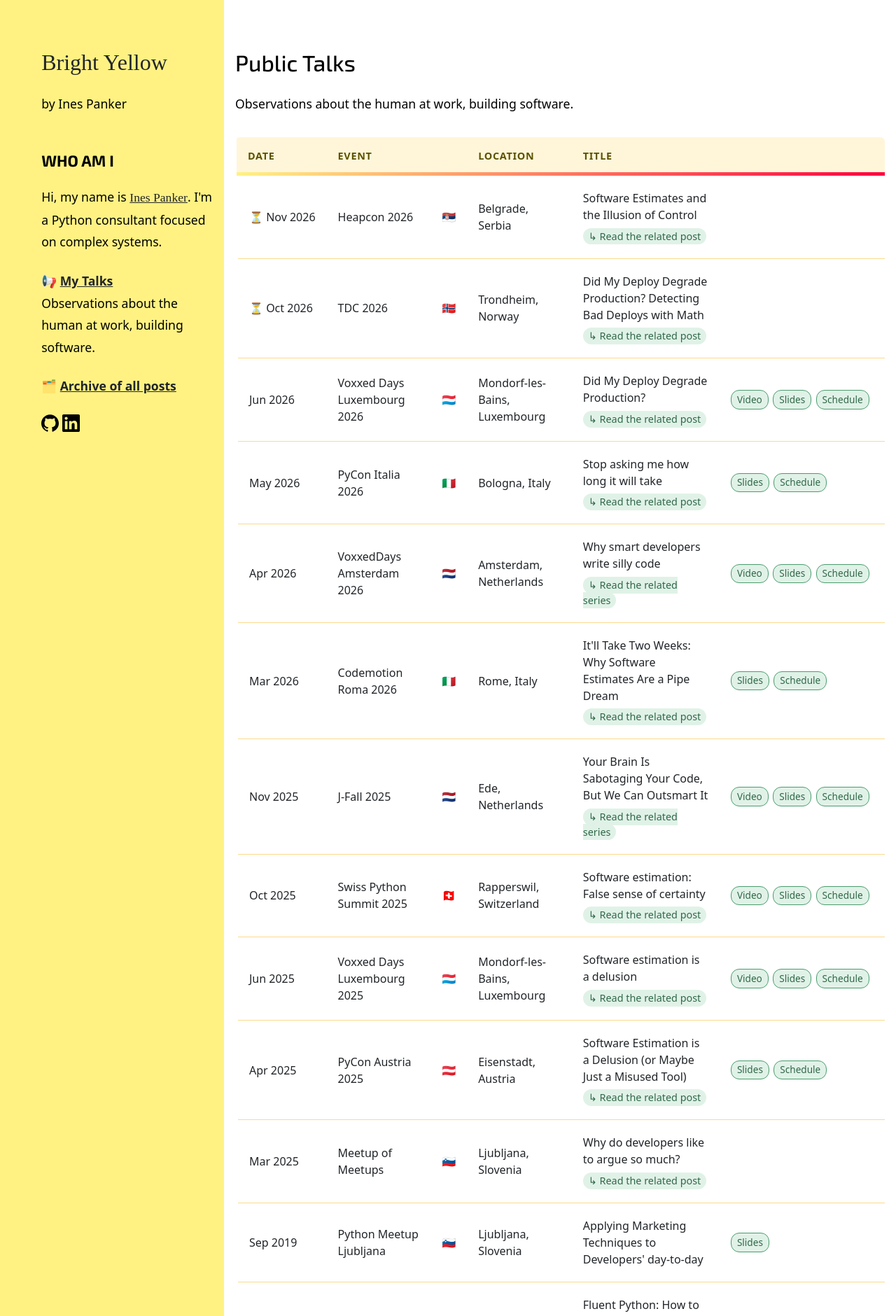
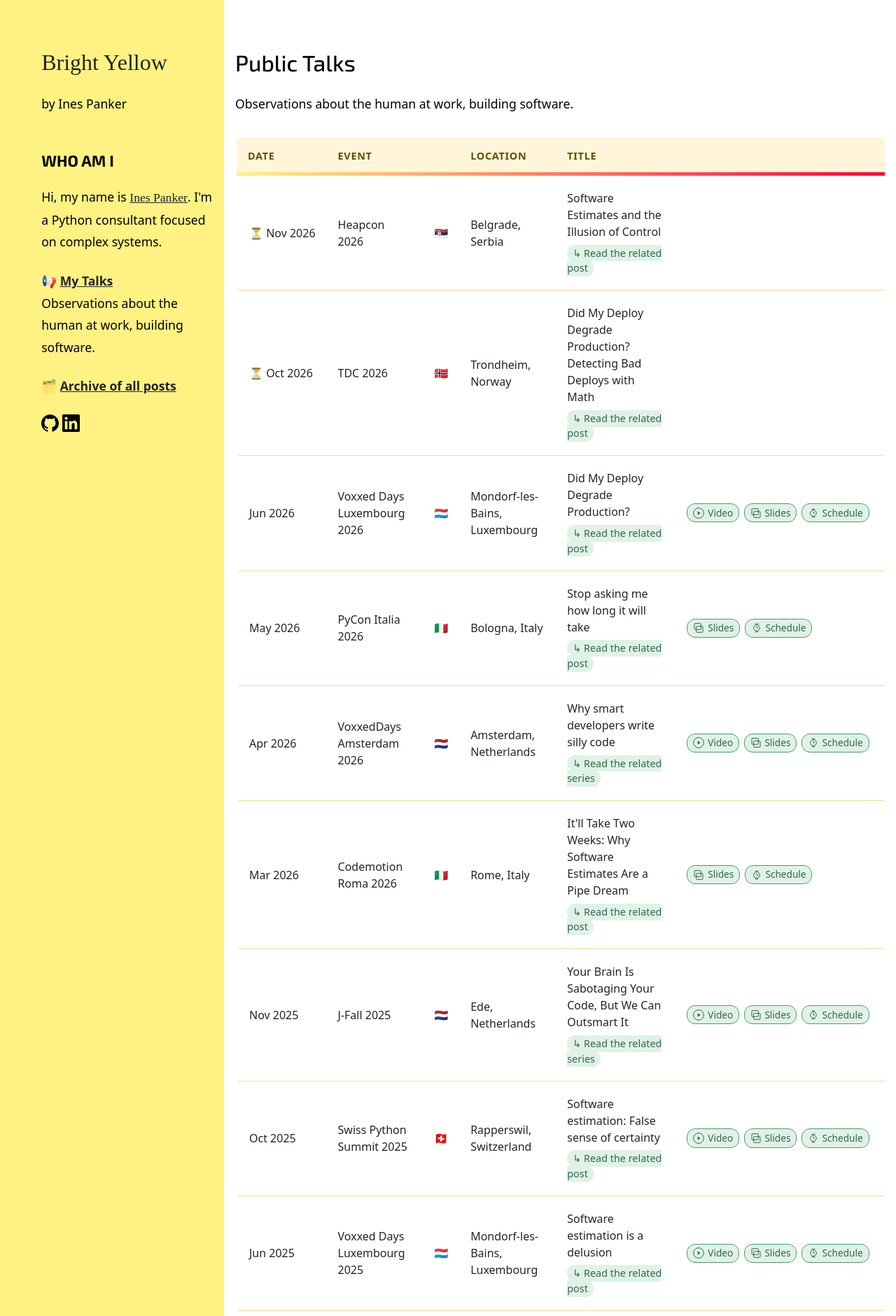
Before and after one commit to inesp/inesp.github.io, a Jekyll site: the page built from talks.html, in a window 1280 px wide. Shown: the top 1880 px of the page at 70% size. Built offline with Jekyll 4.4.1, drawn with Linux system fonts in a browser that asks for light colours; nearby versions of some CDN libraries; some web fonts are replaced; a style sheet for code colours, icons or effects is not loaded.

Commit message:
Add icons

```diff
--- a/_sass/tables.scss
+++ b/_sass/tables.scss
@@ -147,7 +147,9 @@
 
   td.link-texts {
     a {
-      display: inline-block;
+      display: inline-flex;
+      align-items: center;
+      gap: 0.3rem;
       font-size: 0.85rem;
       font-weight: 500;
       text-decoration: none;
@@ -158,6 +160,12 @@
       background: $color-green-light;
       border-radius: 0.75rem;
       border: 1px solid $color-green;
+
+      svg {
+        width: 1rem;
+        height: 1rem;
+        flex-shrink: 0;
+      }
 
       &:hover {
         background: $color-green;
--- a/talks.html
+++ b/talks.html
@@ -54,13 +54,32 @@
         </td>
         <td class="link-texts">
           {%- if talk.video_link -%}
-            <a href="{{ talk.video_link }}" target="_blank" class="link-video">Video</a>
+            <a href="{{ talk.video_link }}" target="_blank" class="link-video" title="Watch the video" aria-label="Watch the video">
+              <svg viewBox="0 0 24 24" width="20" height="20" aria-hidden="true" focusable="false">
+                <circle cx="12" cy="12" r="11" fill="none" stroke="currentColor" stroke-width="1.5"/>
+                <polygon points="10,8 16,12 10,16" fill="currentColor"/>
+              </svg>
+              <span>Video</span>
+            </a>
           {%- endif -%}
           {%- if talk.slides_link -%}
-            <a href="{{ talk.slides_link }}" target="_blank" class="link-slides">Slides</a>
+            <a href="{{ talk.slides_link }}" target="_blank" class="link-slides">
+              <svg viewBox="0 0 24 24" width="20" height="20" aria-hidden="true" focusable="false">
+                <rect x="3" y="2.5" width="14" height="13" rx="1.5" fill="none" stroke="currentColor" stroke-width="1.5"/>
+                <rect x="7" y="8.5" width="14" height="13" rx="1.5" fill="none" stroke="currentColor" stroke-width="1.5"/>
+              </svg>
+              <span>Slides</span>
+            </a>
           {%- endif -%}
           {%- if talk.details_link -%}
-            <a href="{{ talk.details_link }}" target="_blank" class="link-schedule">Schedule</a>
+            <a href="{{ talk.details_link }}" target="_blank" class="link-schedule">
+              <svg viewBox="0 0 24 24" width="20" height="20" aria-hidden="true" focusable="false">
+                <path d="M9 3.5 h6 M9 20.5 h6" fill="none" stroke="currentColor" stroke-width="1.5" stroke-linecap="round"/>
+                <circle cx="12" cy="12" r="6.5" fill="none" stroke="currentColor" stroke-width="1.5"/>
+                <path d="M12 9 v3 h2.5" fill="none" stroke="currentColor" stroke-width="1.5" stroke-linecap="round" stroke-linejoin="round"/>
+              </svg>
+              <span>Schedule</span>
+            </a>
           {%- endif -%}
         </td>
       </tr>
```
